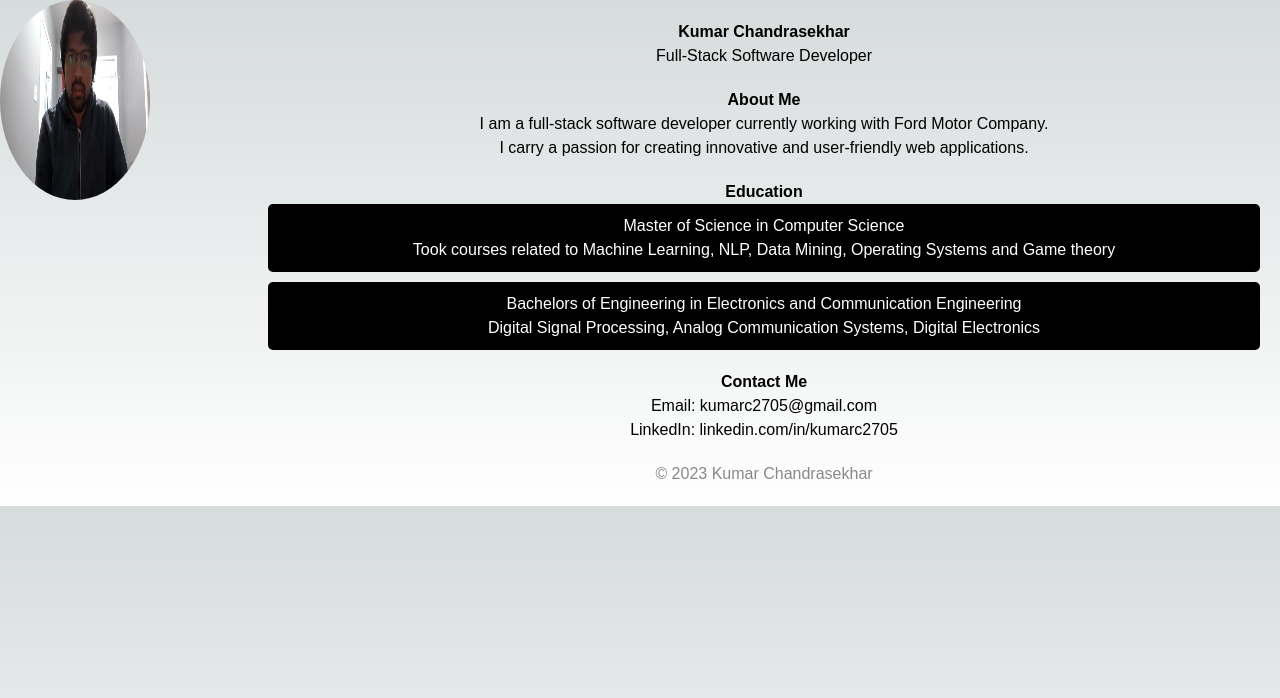
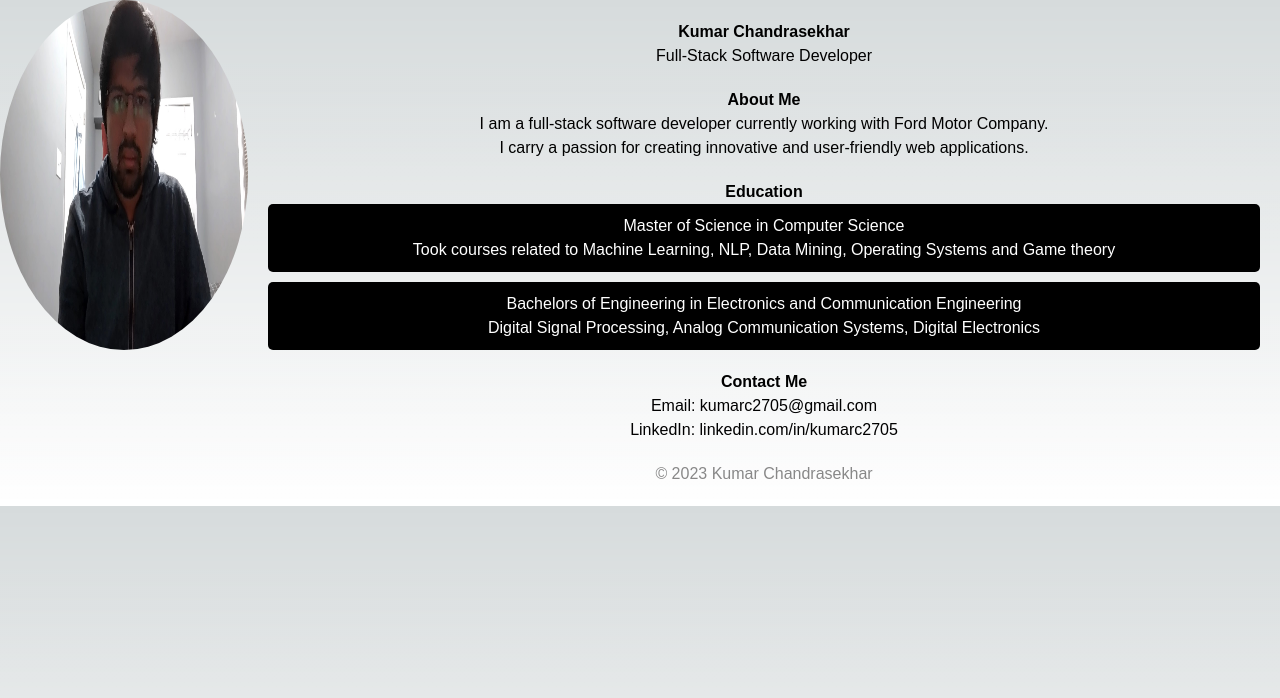
Before and after one commit to kumarc2705/kumarc2705.github.io, a Next.js app: page / in a window 1280 px wide. Shown: the top 698 px of the page. Built offline with nearby package versions, Linux system fonts and the light colour scheme.

Commit message:
size change photo

```diff
--- a/styles/image.module.css
+++ b/styles/image.module.css
@@ -8,8 +8,8 @@
     position: relative;
     top: 2;
     left: 0;
-    width: 150px; /* Adjust the width as needed */
-    height: 200px; /* Adjust the height as needed */
+    width: 300px; /* Adjust the width as needed */
+    height: 350px; /* Adjust the height as needed */
     border-radius: 50%; /* Make the image circular */
     /* margin-right: 5px; */
     /* You can adjust the top and left values to position the image as desired */
```
